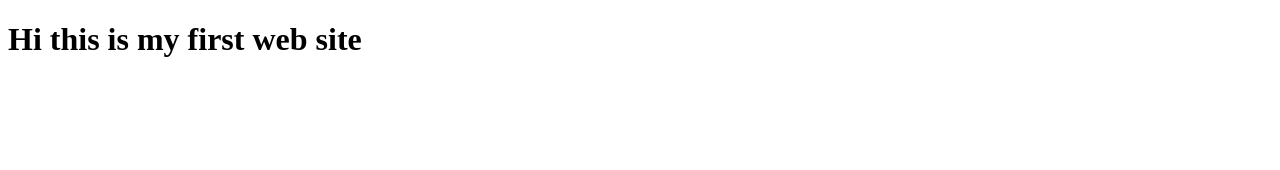
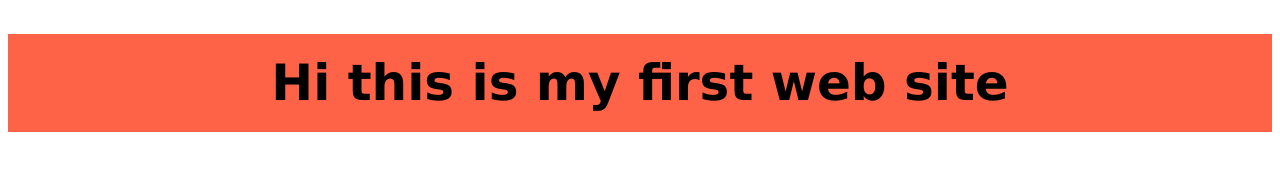
Before and after one commit to Minhajur-stuck/second-practice, a plain HTML site: page index.html in a window 1280 px wide. Drawn offline with Linux system fonts and the light colour scheme.

Commit message:
adding style

```diff
--- a/index.html
+++ b/index.html
@@ -5,6 +5,7 @@
   <meta charset="UTF-8">
   <meta name="viewport" content="width=device-width, initial-scale=1.0">
   <title>Document</title>
+  <link rel="stylesheet" href="style.css">
 </head>
 
 <body>
--- /dev/null
+++ b/style.css
@@ -0,0 +1,7 @@
+h1{
+  font-family: Verdana, Geneva, Tahoma, sans-serif;
+  font-size: 50px;
+  text-align: center;
+  background-color: tomato;
+  padding:20px;
+}
```
